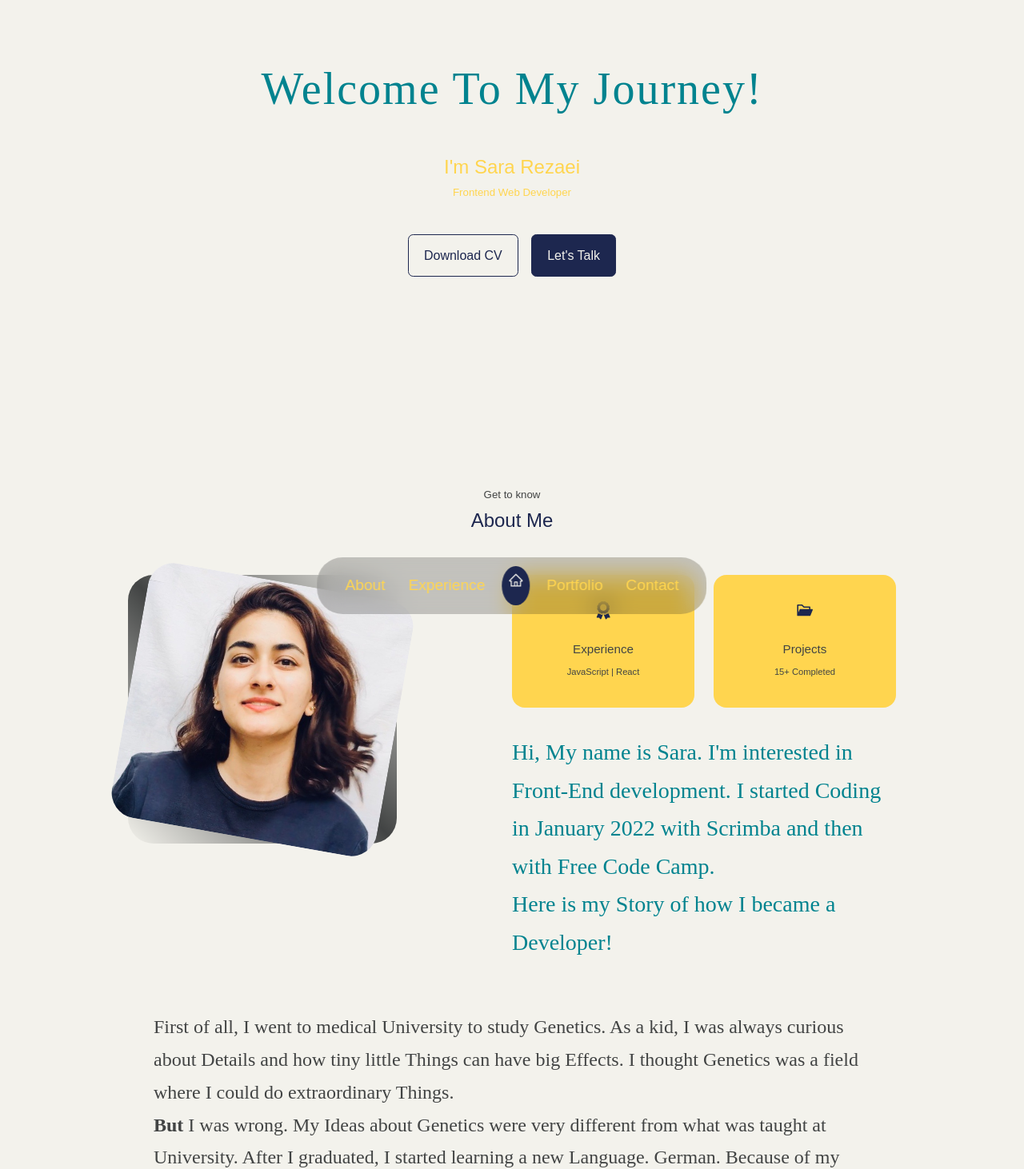
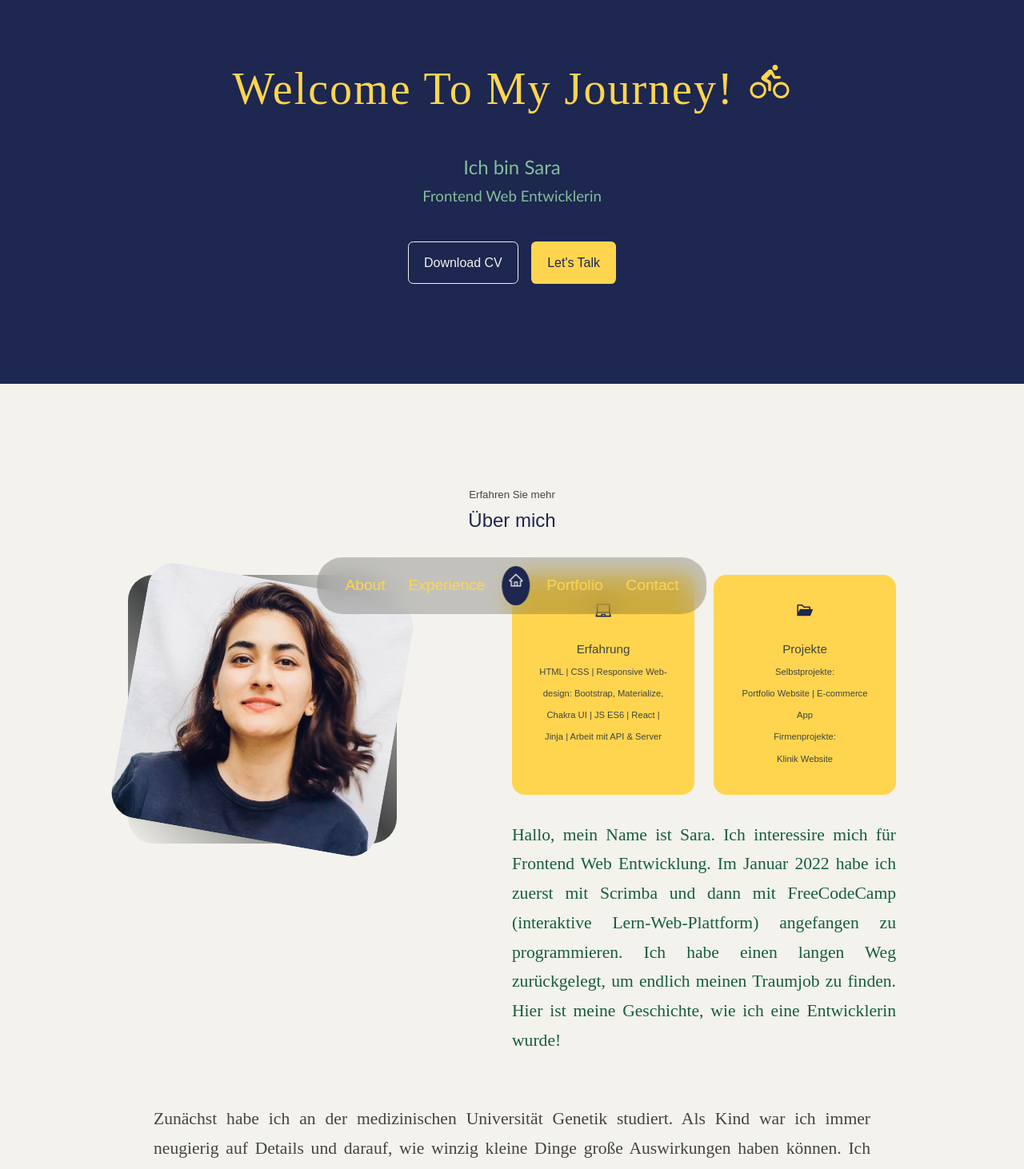
Before and after one commit to Sarah-Rz/my-react-portfolio-website, a React (Create React App) app: page / in a window 1280 px wide. Shown: the top 1462 px of the page at 80% size. Built offline with nearby package versions, Linux system fonts and the light colour scheme; a web font is replaced by a local one.

Commit message:
website aktualisiert

```diff
--- a/public/index.html
+++ b/public/index.html
@@ -1,5 +1,5 @@
 <!DOCTYPE html>
-<html lang="en">
+<html lang="deu">
 <head>
     <meta charset="UTF-8">
     <meta http-equiv="X-UA-Compatible" content="IE=edge">
--- a/src/components/about/About.jsx
+++ b/src/components/about/About.jsx
@@ -3,12 +3,13 @@ import "./about.css";
 import Me from "../../assets/Me.jpg";
 import { FaAward } from "react-icons/fa";
 import { AiFillFolderOpen } from "react-icons/ai";
+import { AiOutlineLaptop } from "react-icons/ai";
 
 const About = () => {
   return (
     <section id="about">
-      <h5>Get to know</h5>
-      <h2>About Me</h2>
+      <h5>Erfahren Sie mehr</h5>
+      <h2>Über mich</h2>
       <div className="container about__container">
         <div className="about__me">
           <div className="about__me-image">
@@ -19,48 +20,62 @@ const About = () => {
         <div className="about__content">
           <div className="about__cards">
             <article className="about__card">
-              <FaAward className="about__icon" />
-              <h5>Experience</h5>
-              <small>JavaScript | React</small>
+              <AiOutlineLaptop className="about__icon" />
+              <h5>Erfahrung</h5>
+              <small>HTML | CSS | Responsive Web-design: Bootstrap, Materialize, Chakra UI | JS ES6 | React | Jinja | Arbeit mit API & Server</small>
             </article>
 
             <article className="about__card">
               <AiFillFolderOpen className="about__icon" />
-              <h5>Projects</h5>
-              <small>15+ Completed</small>
+              <h5>Projekte</h5>
+              <small>Selbstprojekte:
+                <br />
+                Portfolio Website | E-commerce App
+              </small>
+              <br />
+              <small>
+                Firmenprojekte:
+                <br />
+                Klinik Website
+              </small>
             </article>
           </div>
           <div className="about__story">
           <p>
-              Hi, My name is Sara. I'm interested in Front-End development.
-              I started Coding in January 2022 with Scrimba and then with Free Code Camp.
+          Hallo, mein Name ist Sara. Ich interessire mich für Frontend Web Entwicklung.
+          Im Januar 2022 habe ich zuerst mit Scrimba und dann mit FreeCodeCamp (interaktive Lern-Web-Plattform) angefangen zu programmieren.
+          Ich habe einen langen Weg zurückgelegt, um endlich meinen Traumjob zu finden.
+          Hier ist meine Geschichte, wie ich eine Entwicklerin wurde!
               <br />
-              Here is my Story of how I became a Developer!
             </p>
           </div>
         </div>
       </div>
+
       <div className="about__story-part-2">
         <p>
-          First of all, I went to medical University to study Genetics.
-          As a kid, I was always curious about Details and how tiny little Things can have big Effects.
-          I thought Genetics was a field where I could do extraordinary Things.
-          <br />
-          <b>But</b> I was wrong. My Ideas about Genetics were very different from what was taught at
-          University. After I graduated, I started learning a new Language. German. Because of my interest
-          in this Language, I decided to work as a Translator in a translation Agency for a while.
-          There I worked for hours on the Computer, and I enjoyed it. However, the lack of Challenges
-          bothered me a little, and sometimes it got boring. At that time, I had a Roommate who worked
-          in field of SEO. She would always talk excitedly about her Work, her Projects, and the cool Team she was
-          working with. Sounds awesome, right? That was the turning point in my Life. I started looking for
-          all kinds of IT Jobs and eventually found it. When I wrote my first Code "Hello World", a new
-          World opened up for me! And my Journey into this wonderful World began. I learned basic <b>HTML</b>
-          , <b>CSS</b>, and <b>JavaScript</b> with <b>Scrimba</b>. After that, I took <b>Front-End</b> Courses
-          at <b>Free Code Camp</b> and built some Projects
-          with JS Frameworks like <b>React</b> and modern responsive CSS
-          Frameworks like <b>Materialize</b> and <b>Bootstrap</b>. Now I'm
-          learning more and more every Day.
-          <br />I'm looking to collaborate with a great Team!
+        Zunächst habe ich an der medizinischen Universität Genetik studiert.
+        Als Kind war ich immer neugierig auf Details und darauf, wie winzig kleine Dinge große Auswirkungen haben können.
+        Ich dachte, die Genetik sei ein Gebiet, auf dem ich außerordentliche Dinge tun könnte.
+        Aber ich habe mich geirrt. Meine Vorstellungen von der Genetik waren ganz anders als das, was an der Universität gelehrt wurde.
+        Nach meinem Abschluss begann ich, eine neue Sprache zu lernen. Deutsch.
+        Da ich mich für diese Sprache interessierte, beschloss ich, als deutsche Übersetzerin in einer Firma zu arbeiten.
+        Dort habe ich rund um die Uhr an Computer gearbeitet und es hat mir Spaß gemacht.
+        Der Mangel an Herausforderungen war für mich jedoch lästig.
+        Zu dieser Zeit hatte ich eine Mitbewohnerin, die im Bereich SEO arbeitete.
+        Sie redete immer begeistert von ihrem Beruf, ihren Projekten und dem tollen Team, mit dem sie arbeitete.
+        Klingt toll, oder? Das war der Wendepunkt in meinem Leben.
+        Ich begann, nach allen möglichen IT-Jobs zu suchen, und schließlich fand ich es.
+        Als ich meinen ersten Code "Hello World" schrieb, öffnete sich eine neue Welt für mich!
+        Und meine Expedition in dieser wunderbaren Welt begann. Ich habe mit Scrimba grundlegende HTML, CSS und JavaScript gelernt.
+        Danach habe ich Frontend Kurse bei Free Code Camp belegt und einige Projekte mit JS Frameworks wie React und modernen responsiven CSS Frameworks wie Materialize, Bootstrap und Chakra UI erstellt.
+        Nach 11 Monaten konnte ich meine erste Stelle als Praktikantin für Frontend Entwicklung bei einer digital-Marketing-Firma antreten!
+        Wir waren einen Startup-Team von 12 Personen, darunter Grafikdesigner, Softwareexperten, UI/UX-Designer, Backend- und Frontend-Programmierer, die nach der Scrum- Methode arbeiteten.
+        Zu meinen Aufgaben gehörte es:
+        Dynamisierung der Webseite (für die Klinik) mit Jinja (Logik), erstellt die Seite (Register/Login, Blogs, Profile,
+        Onlinereservierung, Galerie,...), lösung der Probleme, Arbeit mit CSS, Bootstrap, Fancybox,..., Anwendung von Lozad und SEO, Arbeit mit API, WinSCP, wenige Erfahrung mit Javascript für einige Teil, uzw.
+        Und jetzt will ich eine Ausbildung als Anwendungsentwicklerin in Deutschland machen!
+        Begleiten Sie mich auf dieser wunderbaren Expedition!
         </p>
       </div>
     </section>
--- a/src/components/about/about.css
+++ b/src/components/about/about.css
@@ -43,12 +43,6 @@
     transition: var(--transition);
 }
 
-.about__card:hover {
-    background: transparent;
-    border-color: var(--color-primary-variant);
-    cursor: default;
-}
-
 .about__icon {
     color: var(--color-primary);
     font-size: 1.4rem;
@@ -71,17 +65,18 @@
 
 .about__story {
     font-family: 'Poor Story', cursive;
-    font-size: 1.75rem;
+    font-size: 1.35rem;
+    text-align: justify;
 }
 
 .about__story-part-2 {
     font-family: 'Poor Story', cursive;
-    font-size: 1.5rem;
+    font-size: 1.35rem;
     width: 70%;
     margin: 20px auto;
+    text-align: justify;
     color: var(--color-dark);
 }
-
 
 /* ===================  (MEDIUM DEVICES) ======================== */
 @media screen and (max-width: 1024px) {
@@ -111,6 +106,7 @@
     .about__cards {
         grid-template-columns:  1fr;
         gap: 1rem;
+        padding-left: 2.75rem;
     }
 
     .about__content {
--- a/src/components/experience/Experience.jsx
+++ b/src/components/experience/Experience.jsx
@@ -17,8 +17,8 @@ import {IoLogoNodejs} from "react-icons/io";
 const Experience = () => {
   return (
     <section id="experience">
-      <h5>What Skills I Have</h5>
-      <h2>My Experience</h2>
+      <h5>Welche Fähigkeiten ich habe</h5>
+      <h2>Meine Erfahrungen</h2>
       <div className="container experience__container">
         <div className="experience__frontend">
           <h3>Frontend Development</h3>
--- a/src/components/experience/experience.css
+++ b/src/components/experience/experience.css
@@ -11,11 +11,7 @@
     border: 1px solid transparent;
     transition: var(--transition);
 }
-.experience__container > div:hover {
-    background: transparent;
-    border-color: var(--color-primary-variant);
-    cursor: default;
-}
+
 
 .experience__container > div h3 {
     text-align: center;
--- a/src/components/header/CTA.jsx
+++ b/src/components/header/CTA.jsx
@@ -4,8 +4,8 @@ import CV from '../../assets/CV.pdf'
 const CTA = () => {
   return (
     <div className="cta">
-        <a href={CV} download className='btn'>Download CV</a>
-        <a href="#contact" className='btn btn-primary'>Let's Talk</a>
+        <a href={CV} download className='btn btn-header'>Download CV</a>
+        <a href="#contact" className='btn btn-primary-header'>Let's Talk</a>
     </div>
   )
 }
--- a/src/components/header/Header.jsx
+++ b/src/components/header/Header.jsx
@@ -1,14 +1,15 @@
 import React from 'react'
 import './header.css'
 import CTA from './CTA'
+import {IoIosBicycle} from 'react-icons/io'
 
 const Header = () => {
   return (
     <header>
       <div className="container header__container">
-        <h1>Welcome To My Journey!</h1>
-        <h2>I'm Sara Rezaei</h2>
-        <h5 className="text-bg-variant">Frontend Web Developer</h5>
+        <h1>Welcome To My Journey! <IoIosBicycle/></h1>
+        <h2 className="text-light">Ich bin Sara</h2>
+        <h3 className="text-light">Frontend Web Entwicklerin</h3>
         <CTA />
       </div>
     </header>
--- a/src/components/header/header.css
+++ b/src/components/header/header.css
@@ -1,7 +1,10 @@
 header {
     height: 60vh;
+    width: 100%;
     padding-top: 4rem;
     overflow: hidden;
+    background-color: var(--color-primary);
+
 }
 
 .header__container {
@@ -12,12 +15,16 @@ header {
 }
 
 .header__container > h1 {
-    color: var(--color-light);
+    color: var(--color-bg);
     font-family: 'Poor Story', cursive;
     padding-bottom: 30px;
     letter-spacing: 2px;
     font-size: 3.5rem;;
 
+}
+
+.header__container > h2,h3 {
+    font-family:'Trebuchet MS', 'Lucida Sans Unicode', 'Lucida Grande', 'Lucida Sans', Arial, sans-serif;
 }
 
 
--- a/src/components/portfolio/Portfolio.jsx
+++ b/src/components/portfolio/Portfolio.jsx
@@ -1,5 +1,6 @@
 import React from 'react'
 import './portfolio.css'
+import { FaMedapps } from 'react-icons/fa'
 import IMG1 from '../../assets/portfolio-1.jpg'
 import IMG2 from '../../assets/portfolio-2.jpg'
 import IMG3 from '../../assets/portfolio-3.jpg'
@@ -121,8 +122,8 @@ const data = [
 const Portfolio = () => {
   return (
     <section id="portfolio">
-      <h5>Some Of My Recent Work</h5>
-      <h2>Portfolio</h2>
+      <h5>Einige meiner aktuellen Projekte</h5>
+      <h2>Portfolio <FaMedapps/></h2>
 
       <div className="container portfolio__container">
         {
--- a/src/components/portfolio/portfolio.css
+++ b/src/components/portfolio/portfolio.css
@@ -10,11 +10,6 @@
     border-radius: 1.5rem;
     border: 1px solid transparent;
     transition: var(--transition);
-}
-
-.portfolio__item:hover {
-    border-color: var(--color-primary-variant);
-    background: transparent;
 }
 
 .portfolio__item-image {
--- a/src/index.css
+++ b/src/index.css
@@ -16,7 +16,8 @@
     --color-primary: #1d274f;
     --color-primary-variant: rgb(49, 49, 75);
     --color-dark: rgb(66, 68, 68);
-    --color-light: #00838f;
+    --color-light: #165e3a;
+    --color-lighter: #84bd9b;
 
     --transition: all 400ms ease;
 
@@ -67,7 +68,11 @@ section > h2 {
 }
 
 .text-light {
-    color: var(--color-light);
+    color: var(--color-lighter);
+}
+
+.text-primary {
+    color: var(--color-primary);
 }
 
 a {
@@ -91,14 +96,31 @@ a:hover {
 }
 
 .btn:hover {
+    background: var(--color-white);
+    color: var(--color-primary);
+    border-color: var(--color-primary);
+}
+
+.btn-primary {
+    background: var(--color-primary);
+    color: var(--color-white);
+}
+
+.btn-header {
+    background: var(--color-primary);
+    color: var(--color-white);
+    border-color: var(--color-white);
+}
+.btn-primary-header {
     background: var(--color-bg);
     color: var(--color-primary);
     border-color: transparent;
 }
 
-.btn-primary {
-    background: var(--color-primary);
-    color: var(--color-white);
+.btn-primary-header:hover {
+    background: transparent;
+    color: var(--color-bg);
+    border-color: var(--color-bg);
 }
 
 img {
```
Also changed, not shown: src/components/contact/Contact.jsx (+11 -10 lines), 1 other file (tests, documents, lock files or other folders).
